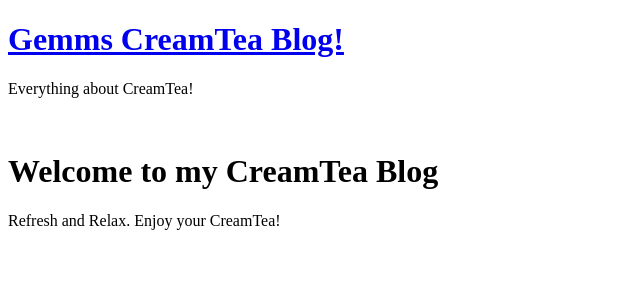
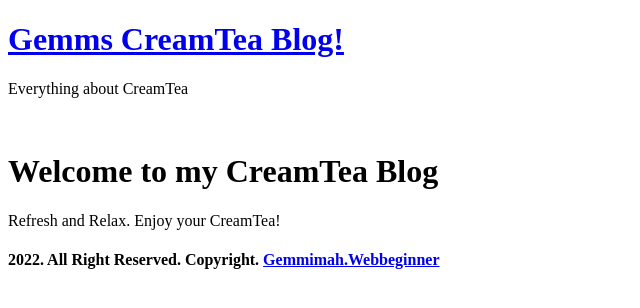
Before and after one commit to GEMMIMAH/MyBlogSite, a plain HTML site: page index.html in a window 1280 px wide. Shown: the whole page, without its empty margins (0-640 px from the left). Drawn offline with Linux system fonts and the light colour scheme.

Commit message:
Footer has been added

```diff
--- a/index.html
+++ b/index.html
@@ -8,10 +8,12 @@
 </head>
 <body>
     <h1> <a href="#"> Gemms CreamTea Blog! </a> </h1>
-    <p> Everything about CreamTea! </p>
+    <p> Everything about CreamTea </p>
     <br />
 
     <h1>Welcome to my CreamTea Blog</h1>
     <p>Refresh and Relax. Enjoy your CreamTea!</p>
+
+    <h4> 2022. All Right Reserved. Copyright. <a href="#"> Gemmimah.Webbeginner</a> </h4>
 </body>
 </html>
```
